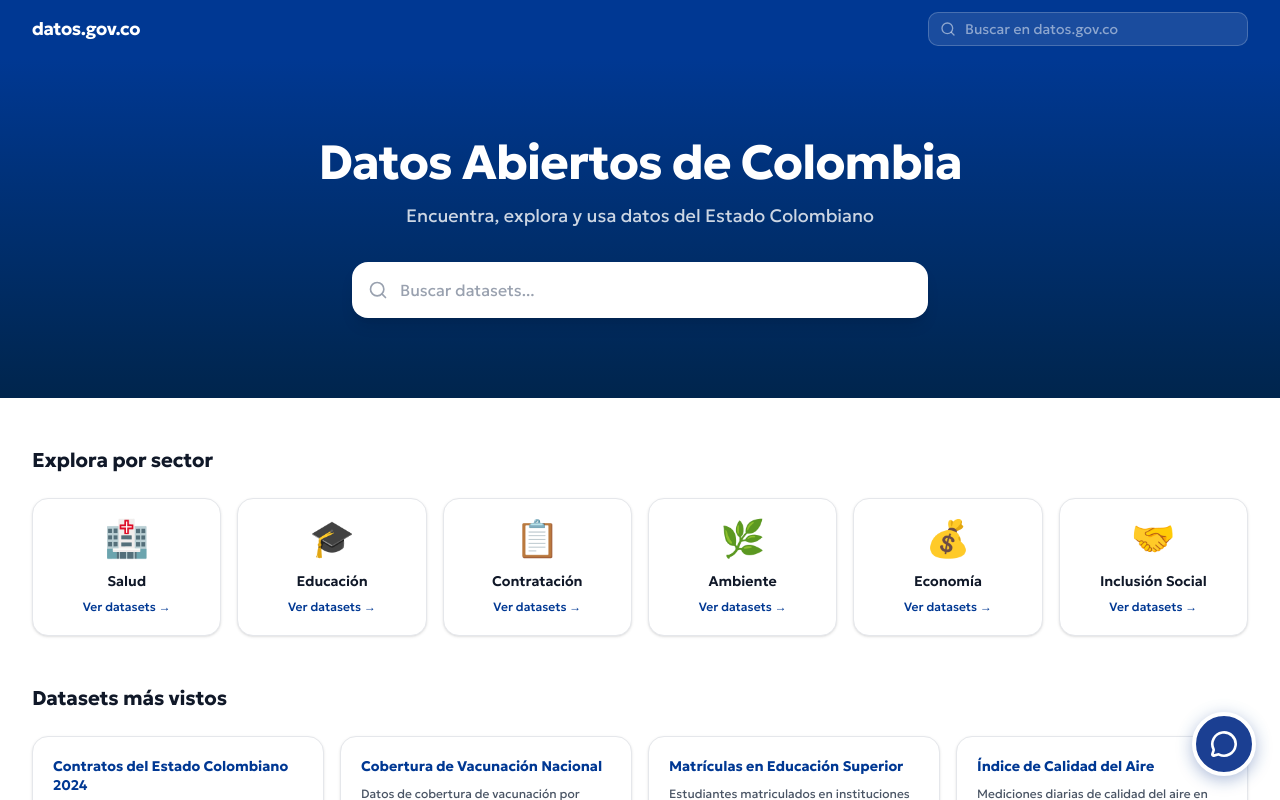
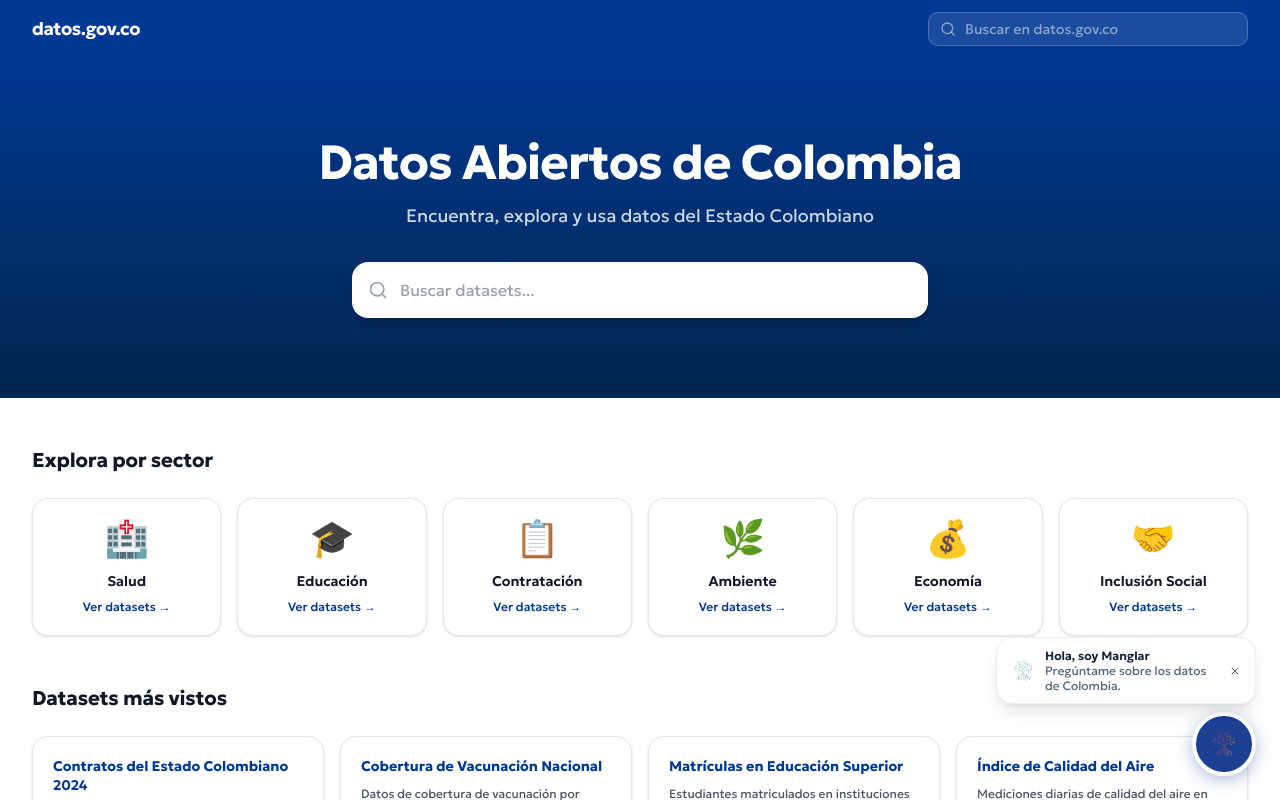
Before and after one commit to sarenasr/Concurso-Datos-IA, a Next.js app in the folder apps/frontend/: page /datos in a window 1280 px wide. Shown: the top 800 px of the page. Built offline with nearby package versions, Linux system fonts and the light colour scheme; no server answers.

Commit message:
fix(brand): animate loading logo, add logo + welcome bubble to FAB, fix dark-mode panel header

```diff
--- a/apps/frontend/app/globals.css
+++ b/apps/frontend/app/globals.css
@@ -166,9 +166,27 @@ h2 {
   animation: none;
 }
 
+/* Loading isotipo: gentle opacity pulse per DESIGN.md (1.6s) */
+@keyframes manglar-isotipo-pulse {
+  0%, 100% {
+    opacity: 0.55;
+  }
+  50% {
+    opacity: 1;
+  }
+}
+
+.manglar-isotipo-pulse {
+  animation: manglar-isotipo-pulse 1.6s ease-in-out infinite;
+}
+
 @media (prefers-reduced-motion: reduce) {
   .manglar-bubble-pulse,
-  .manglar-panel-enter {
+  .manglar-panel-enter,
+  .manglar-isotipo-pulse {
     animation: none;
   }
+  .manglar-isotipo-pulse {
+    opacity: 1;
+  }
 }
--- a/apps/frontend/app/page.tsx
+++ b/apps/frontend/app/page.tsx
@@ -1,14 +1,20 @@
 "use client";
 
 import { Chat } from "@/components/chat";
-import Image from "next/image";
 
 export default function Home() {
   return (
     <div className="flex h-dvh flex-col overflow-hidden bg-background">
       {/* Header */}
       <header className="flex shrink-0 items-center gap-3 border-b border-border/60 bg-background/95 backdrop-blur-sm px-4 py-3 md:px-6">
-        <Image src="/brand/manglar-isotipo.png" alt="Isotipo de Manglar" width={40} height={40} priority />
+        {/* eslint-disable-next-line @next/next/no-img-element */}
+        <img
+          src="/brand/manglar-isotipo.png"
+          alt="Isotipo de Manglar"
+          width={40}
+          height={40}
+          className="shrink-0"
+        />
         <div>
           <h1 className="font-sans text-2xl font-extrabold tracking-display text-manglar-raiz dark:text-manglar-marea">
             Manglar
--- a/apps/frontend/components/chat.tsx
+++ b/apps/frontend/components/chat.tsx
@@ -14,7 +14,6 @@ import {
   Code2,
   Sparkles,
   User,
-  MessageCircle,
   AlertCircle,
 } from "lucide-react";
 import { LoadingLogo } from "@/components/loading-logo";
@@ -372,13 +371,13 @@ export function Chat({ compact = false }: { compact?: boolean } = {}) {
                     : "mb-6 flex h-20 w-20 items-center justify-center rounded-full bg-manglar-marea/15 ring-2 ring-manglar-marea/20"
                 }
               >
-                <MessageCircle
-                  className={
-                    compact
-                      ? "h-6 w-6 text-manglar-marea"
-                      : "h-10 w-10 text-manglar-marea"
-                  }
-                  strokeWidth={1.75}
+                {/* eslint-disable-next-line @next/next/no-img-element */}
+                <img
+                  src="/brand/manglar-isotipo.png"
+                  alt="Manglar"
+                  width={compact ? 28 : 48}
+                  height={compact ? 28 : 48}
+                  className="shrink-0"
                 />
               </div>
               <h2
--- a/apps/frontend/components/loading-logo.tsx
+++ b/apps/frontend/components/loading-logo.tsx
@@ -16,7 +16,7 @@ export function LoadingLogo({
       alt={alt}
       width={size}
       height={size}
-      className={className}
+      className={`manglar-isotipo-pulse ${className}`.trim()}
     />
   );
 }
--- a/apps/frontend/components/manglar-bubble.tsx
+++ b/apps/frontend/components/manglar-bubble.tsx
@@ -2,11 +2,11 @@
 
 import { useState, useRef, useEffect } from "react";
 import { Chat } from "@/components/chat";
-import { MessageCircle, X } from "lucide-react";
-import Image from "next/image";
+import { X } from "lucide-react";
 
 export function ManglarBubble() {
   const [open, setOpen] = useState(false);
+  const [showWelcome, setShowWelcome] = useState(true);
   const panelRef = useRef<HTMLDivElement>(null);
 
   useEffect(() => {
@@ -19,6 +19,13 @@ export function ManglarBubble() {
       document.removeEventListener("keydown", onKey);
     };
   }, [open]);
+
+  // Auto-dismiss the welcome speech-bubble after 6s on first mount.
+  useEffect(() => {
+    if (!showWelcome) return;
+    const t = setTimeout(() => setShowWelcome(false), 6000);
+    return () => clearTimeout(t);
+  }, [showWelcome]);
 
   return (
     <div className="fixed bottom-6 right-6 z-50">
@@ -40,20 +47,28 @@ export function ManglarBubble() {
             } as React.CSSProperties
           }
         >
-          <div className="flex shrink-0 items-center gap-3 border-b border-border/60 bg-primary px-4 py-3">
-            <Image src="/brand/manglar-isotipo.png" alt="" width={28} height={28} />
+          <div className="flex shrink-0 items-center gap-3 border-b border-white/10 bg-manglar-raiz px-4 py-3">
+            {/* eslint-disable-next-line @next/next/no-img-element */}
+            <img
+              src="/brand/manglar-isotipo.png"
+              alt=""
+              width={28}
+              height={28}
+              style={{ filter: "invert(1)" }}
+              className="shrink-0"
+            />
             <div className="flex flex-1 flex-col">
-              <span className="text-sm font-bold text-primary-foreground leading-tight">
+              <span className="text-sm font-bold leading-tight text-white">
                 Manglar
               </span>
-              <span className="text-[10px] text-primary-foreground/70 leading-tight font-medium">
+              <span className="text-[10px] font-medium leading-tight text-white/70">
                 Habla con los datos
               </span>
             </div>
             <button
               type="button"
               onClick={() => setOpen(false)}
-              className="flex h-8 w-8 items-center justify-center rounded-lg text-gray-600 transition-colors hover:bg-white/50 hover:text-gray-900"
+              className="flex h-8 w-8 items-center justify-center rounded-lg text-white/70 transition-colors hover:bg-white/15 hover:text-white"
               aria-label="Cerrar chat"
             >
               <X className="h-4 w-4" />
@@ -63,20 +78,62 @@ export function ManglarBubble() {
         </div>
       )}
 
+      {!open && showWelcome && (
+        <div
+          className="manglar-panel-enter pointer-events-none absolute bottom-[4.5rem] right-0 flex w-[260px] items-center gap-2 rounded-2xl border border-border/60 bg-card px-3 py-2.5 shadow-lg shadow-black/10"
+          role="status"
+        >
+          {/* eslint-disable-next-line @next/next/no-img-element */}
+          <img
+            src="/brand/manglar-isotipo.png"
+            alt=""
+            width={28}
+            height={28}
+            className="shrink-0"
+          />
+          <div className="min-w-0 flex-1 text-xs">
+            <p className="font-semibold text-foreground leading-tight">
+              Hola, soy Manglar
+            </p>
+            <p className="text-muted-foreground leading-tight">
+              Pregúntame sobre los datos de Colombia.
+            </p>
+          </div>
+          <button
+            type="button"
+            onClick={() => setShowWelcome(false)}
+            className="pointer-events-auto -mr-1 flex h-6 w-6 shrink-0 items-center justify-center rounded text-muted-foreground transition-colors hover:bg-muted hover:text-foreground"
+            aria-label="Cerrar aviso"
+          >
+            <X className="h-3 w-3" />
+          </button>
+        </div>
+      )}
+
       <button
         type="button"
-        onClick={() => setOpen((v) => !v)}
+        onClick={() => {
+          setShowWelcome(false);
+          setOpen((v) => !v);
+        }}
         className={`manglar-bubble-pulse flex h-16 w-16 items-center justify-center rounded-full border-4 border-white transition-all duration-200 hover:scale-105 active:scale-95 ${
           open
-            ? "manglar-bubble-idle bg-white shadow-lg shadow-black/20 text-primary"
-            : "bg-primary text-primary-foreground"
+            ? "manglar-bubble-idle bg-white shadow-lg shadow-black/20 text-manglar-raiz"
+            : "bg-manglar-raiz text-white"
         }`}
         aria-label={open ? "Cerrar chat Manglar" : "Abrir chat Manglar"}
       >
         {open ? (
           <X className="h-7 w-7" strokeWidth={2.5} />
         ) : (
-          <MessageCircle className="h-7 w-7" strokeWidth={2.25} />
+          // eslint-disable-next-line @next/next/no-img-element
+          <img
+            src="/brand/manglar-isotipo.png"
+            alt="Manglar"
+            width={34}
+            height={34}
+            style={{ filter: "invert(1)" }}
+          />
         )}
       </button>
     </div>
```
